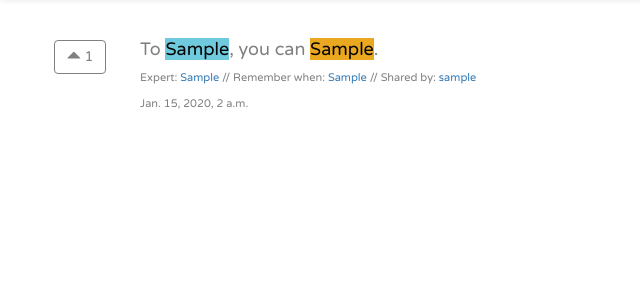
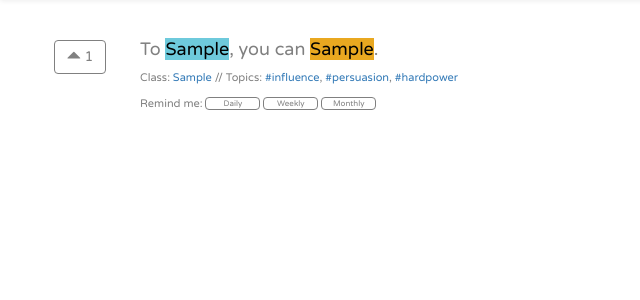
Before and after one commit to mhinckley/my-site, a Django app: a page that uses board/templates/board/post_list.html in a window 1280 px wide. Shown: the part 50-350 px from the top of the page, without its empty margins (0-640 px from the left). Run offline with Django 3.2, Linux system fonts and the light colour scheme; tables that the repository leaves empty hold one stand-in row (values such as "Sample post"); some libraries are stand-ins or nearby versions.

Commit message:
Changed model schema and added daily, monthly, yearly buttons

```diff
--- a/board/forms.py
+++ b/board/forms.py
@@ -7,12 +7,13 @@ class PostForm(forms.ModelForm):
 
     class Meta:
         model = Post
-        fields = ('to_field','do_field', 'contributor', 'when','content_type', 'support_link', 'summary')
+        fields = ('to_field','do_field', 'contributor', 'when', 'support_link', 'summary')
 
 
 
 class UserForm(forms.ModelForm):
     password = forms.CharField(widget=forms.PasswordInput())
+    email = forms.EmailField(required=True)
 
     class Meta:
         model = User
--- a/board/models.py
+++ b/board/models.py
@@ -4,13 +4,12 @@ from django.utils import timezone
 
 class Post(models.Model):
     author = models.ForeignKey('auth.User')
-    to_field = models.CharField(max_length=50, default='xxx')
-    do_field = models.CharField(max_length=75, default='xxx')
-    when = models.CharField(max_length=50, default='All day')
-    content_type = models.CharField(max_length=50, blank=True, default='Science')
-    support_link = models.CharField(max_length=1000, null=False, default='www.expert.edu')
-    summary = models.TextField(max_length=1000, default='This is a summary.')
-    contributor = models.CharField(max_length=50, default='Smart person')
+    to_field = models.CharField(max_length=50)
+    do_field = models.CharField(max_length=75)
+    when = models.CharField(max_length=50)
+    support_link = models.CharField(max_length=1000, null=False)
+    summary = models.TextField(max_length=400)
+    contributor = models.CharField(max_length=50)
     likes = models.ManyToManyField('auth.User', related_name='likes')
     published_date = models.DateTimeField(
             default=timezone.now)
--- a/board/static/css/board.css
+++ b/board/static/css/board.css
@@ -106,3 +106,9 @@ h3 {
     background-color: white;
     border-color: gray;
 }
+
+.remind-btn {
+    font-size: 8px;
+    padding: 0px;
+    width: 55px;
+}
--- a/board/templates/board/post_list.html
+++ b/board/templates/board/post_list.html
@@ -11,8 +11,26 @@
             </div>
             <div class="post">
                 <h3>To <a href="{% url 'to_posts' to_field=post.to_field %}" class="to">{{ post.to_field }}</a>, you can <a href="{% url 'post_detail' pk=post.pk %}" class="do">{{ post.do_field }}</a>.</h3>
-                <p class="sub">Expert: <a href="{% url 'contributor_posts' contributor=post.contributor %}"> {{ post.contributor }}</a> // Remember when: <a href="{% url 'remember_posts' when=post.when %}">  {{ post.when }}</a> // Shared by: <a href="{% url 'user_posts' author=post.author %}"> {{ post.author }}</a></p>
-                <p class="sub">{{ post.published_date }}</p>
+                <p class="sub">Class: <a href="{% url 'contributor_posts' contributor=post.contributor %}"> {{ post.contributor }}</a> // Topics: <a>#influence</a>, <a>#persuasion</a>, <a>#hardpower</a></p>
+
+                <!--<p class="sub">{{ post.published_date|date:"F n, Y" }}</p>-->
+                <p class="sub">Remind me:
+                  <span>
+                    <button type="button" class="btn btn-default-sm remind-btn">
+                      <span>Daily</span>
+                    </button>
+                  </span>
+                  <span>
+                    <button type="button" class="btn btn-default-sm remind-btn">
+                      <span>Weekly</span>
+                    </button>
+                  </span>
+                  <span>
+                    <button type="button" class="btn btn-default-sm remind-btn">
+                      <span>Monthly</span>
+                    </button>
+                  </span>
+                </p>
 
             </div>
         </div>
--- a/board/urls.py
+++ b/board/urls.py
@@ -6,7 +6,7 @@ urlpatterns = [
     url(r'^post/(?P<pk>\d+)/$', views.post_detail, name='post_detail'),
     url(r'^post/new/$', views.post_new, name='post_new'),
     url(r'^post/expert/(?P<contributor>[a-zA-Z ]+)/$', views.contributor_posts, name='contributor_posts'),
-    url(r'^post/genre/(?P<content_type>[a-zA-Z ]+)/$', views.genre_posts, name='genre_posts'),
+
     url(r'^post/when/(?P<when>[a-zA-Z ]+)/$', views.remember_posts, name='remember_posts'),
     url(r'^post/user/(?P<author>[a-zA-Z0-9_-]+)/$', views.user_posts, name='user_posts'),
     url(r'^post/to_field/(?P<to_field>[a-zA-Z0-9 ]+)/$', views.to_posts, name='to_posts'),
@@ -19,7 +19,7 @@ urlpatterns = [
 
 
 
-
+# url(r'^post/genre/(?P<content_type>[a-zA-Z ]+)/$', views.genre_posts, name='genre_posts'),
 # content_type above links to the parameter in the view function
 # third is the name of the view
 # second is method you are going to call when the url matches
--- a/board/views.py
+++ b/board/views.py
@@ -9,6 +9,7 @@ from django.contrib.auth.forms import UserCreationForm
 from django.core.paginator import Paginator, EmptyPage, PageNotAnInteger
 from django.views.generic.edit import CreateView
 from django.core.urlresolvers import reverse
+
 try:
     from django.utils import simplejson as json
 except ImportError:
@@ -83,6 +84,7 @@ def register(request):
         if form.is_valid():
             new_user = form.save()
             new_user = authenticate(username=form.cleaned_data['username'],
+                                    email=form.cleaned_data['email'],
                                     password=form.cleaned_data['password1'],
                                     )
             login(request, new_user)
```
Also changed, not shown: board/templates/board/home.html (+4 -4 lines), board/migrations/0006_auto_20160923_0838.py (added), board/migrations/0007_auto_20160923_0840.py (added), board/migrations/0008_auto_20160923_0845.py (added), board/migrations/0009_remove_post_content_type.py (added), output1.txt (added).
